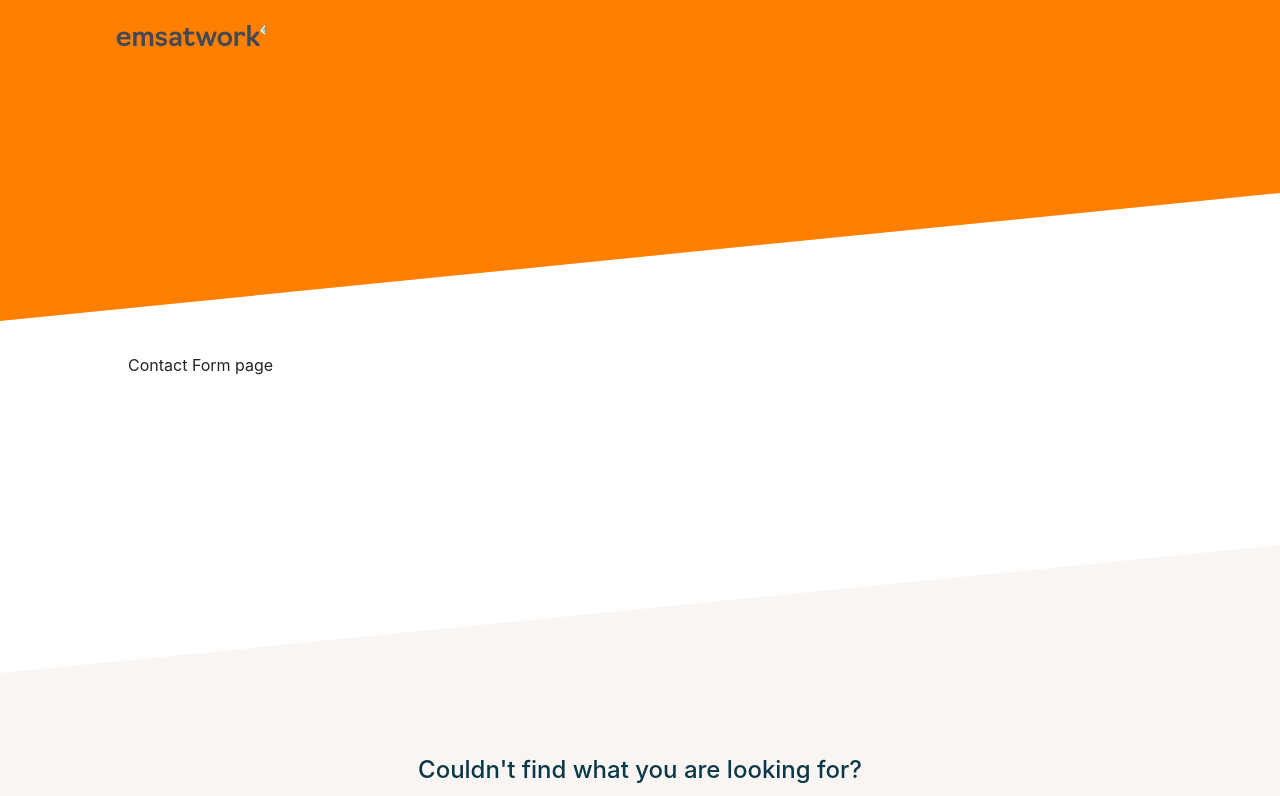
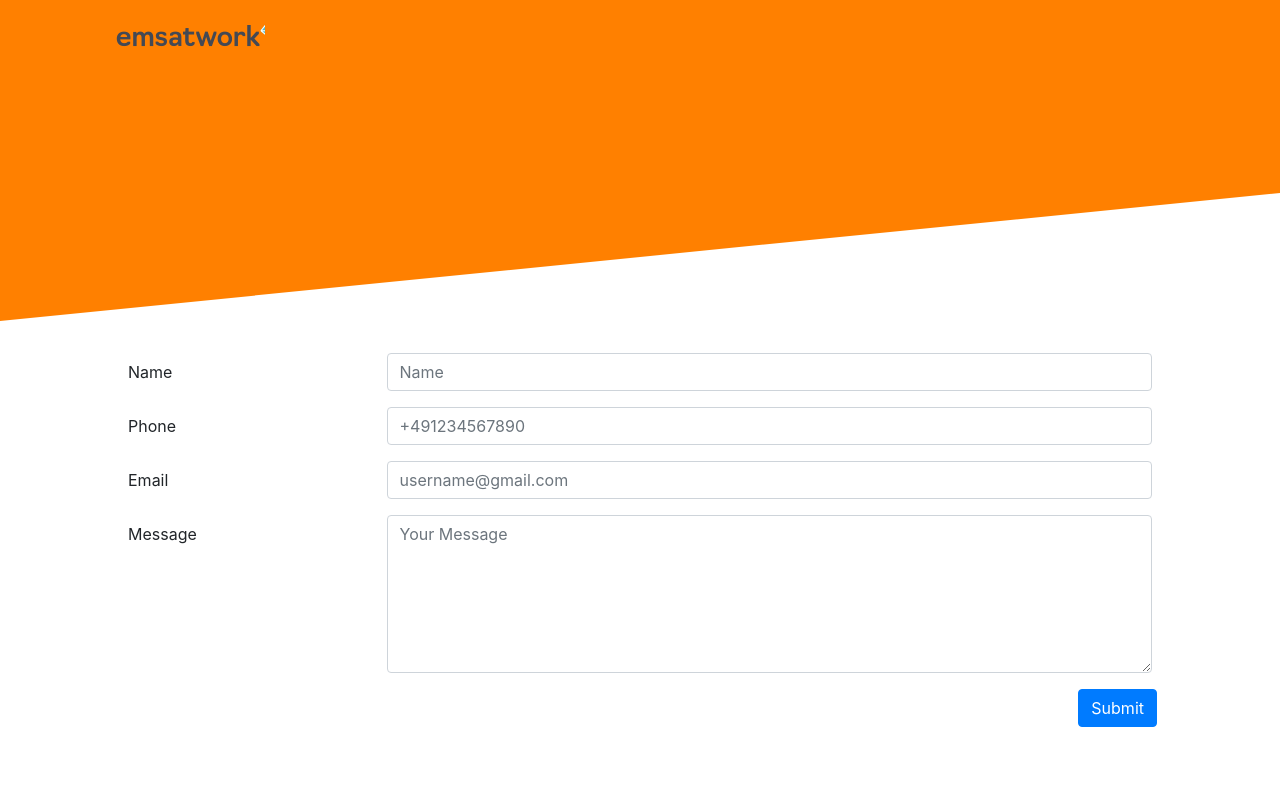
Before and after one commit to adeministratorTr/order-app, a Next.js app in the folder frontend/: page /contact-form in a window 1280 px wide. Shown: the top 796 px of the page. Built offline with nearby package versions, Linux system fonts and the light colour scheme.

Commit message:
FE - feat: Add contact form page

```diff
--- /dev/null
+++ b/frontend/pages/contact-form/contact-form.module.css
@@ -0,0 +1,3 @@
+.formItem {
+  margin-bottom: 16px;
+}
--- a/frontend/pages/contact-form/index.jsx
+++ b/frontend/pages/contact-form/index.jsx
@@ -1,9 +1,61 @@
+import { useState } from 'react'
+import { Form, Col, Button } from 'react-bootstrap';
+
 import Layout from '../../components/layout'
+import { formItem } from './contact-form.module.css'
 
 export default function ContactForm() {
+  const [isFormValid, setIsFormValid] = useState(false)
+
+  const handleFormSubmit = (e) => {
+    e.preventDefault()
+    const form = e.currentTarget;
+    if (form.checkValidity() === false) {
+      e.stopPropagation()
+      console.log('inside if')
+      setIsFormValid(false)
+    }
+    setIsFormValid(true)
+    // TODO: update form submit action
+    form.checkValidity() && console.log('form filled successfully !')
+  }
+
   return (
     <Layout>
-      <p>Contact Form page</p>
+      <Form noValidate validated={isFormValid} onSubmit={e => handleFormSubmit(e)}>
+        {/* TODO: Add orders here */}
+        <Form.Row className={formItem}>
+          <Form.Label column xs="12" md="3">Name</Form.Label>
+          <Col xs="12" md="9">
+            <Form.Control required type="text" placeholder="Name" />
+            <Form.Control.Feedback type="invalid">Enter your name</Form.Control.Feedback>
+          </Col>
+        </Form.Row>
+        <Form.Row className={formItem}>
+          <Form.Label column xs="12" md="3">Phone</Form.Label>
+          <Col xs="12" md="9">
+            <Form.Control required type="number" placeholder="+491234567890" />
+            <Form.Control.Feedback type="invalid">Enter valid phone number!</Form.Control.Feedback>
+          </Col>
+        </Form.Row>
+        <Form.Row className={formItem}>
+          <Form.Label column xs="12" md="3">Email</Form.Label>
+          <Col xs="12" md="9">
+            <Form.Control required type="email" placeholder="username@gmail.com" />
+            <Form.Control.Feedback type="invalid">Enter valid email!</Form.Control.Feedback>
+          </Col>
+        </Form.Row>
+        <Form.Row className={formItem}>
+          <Form.Label column xs="12" md="3">Message</Form.Label>
+          <Col xs="12" md="9">
+            <Form.Control required as="textarea" rows={6} placeholder="Your Message" />
+            <Form.Control.Feedback type="invalid">Enter message!</Form.Control.Feedback>
+          </Col>
+        </Form.Row>
+        <Form.Row className={`justify-content-sm-center justify-content-md-end ${formItem}`}>
+          <Button type="submit">Submit</Button>
+        </Form.Row>
+      </Form>
     </Layout>
   )
 }
```
